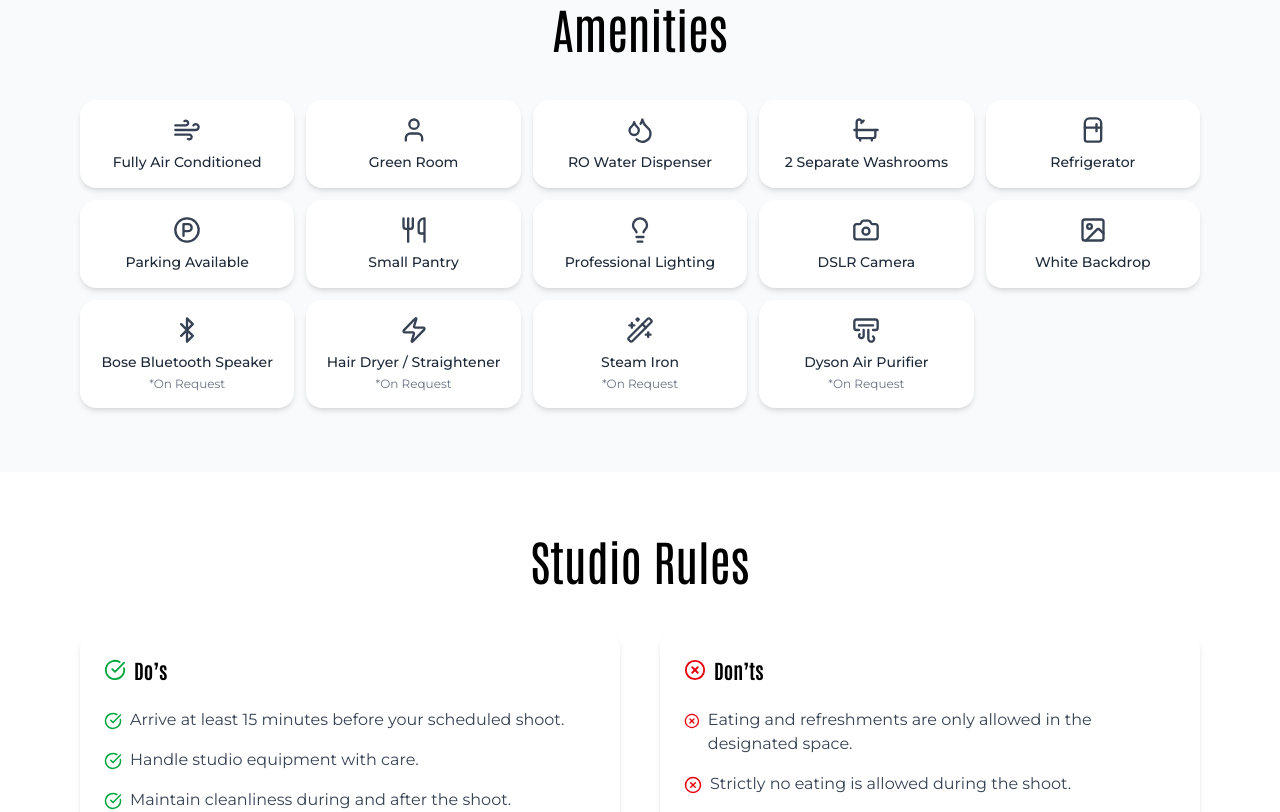
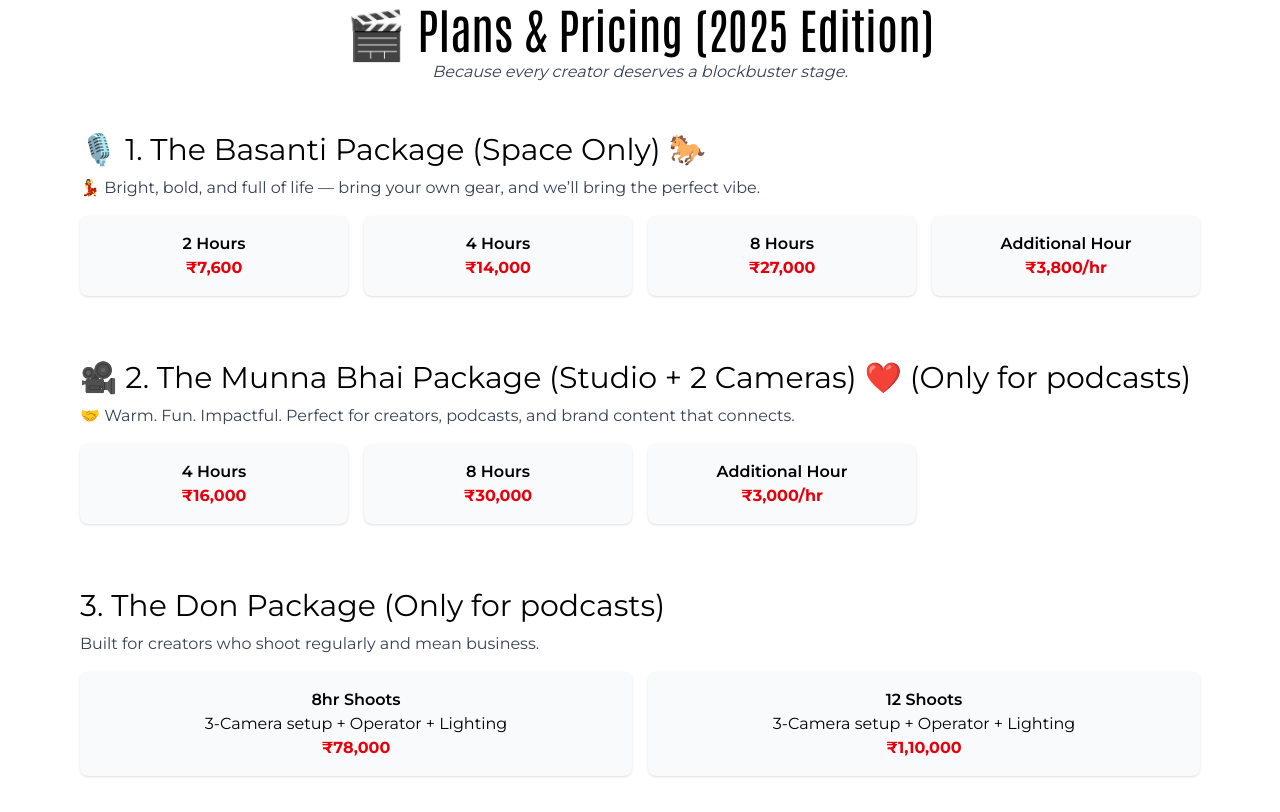
Before and after one commit to tanyasinha2003/filme, a Next.js app: page / in a window 1280 px wide. Shown: the part 3920-4732 px from the top of the page. Built offline with nearby package versions, Linux system fonts and the light colour scheme.

Commit message:
plans and pricings added

```diff
--- a/app/page.js
+++ b/app/page.js
@@ -217,7 +217,6 @@ export default function Home() {
         </motion.h2>
 
         <div className="grid grid-cols-1 sm:grid-cols-2 lg:grid-cols-4 gap-6 max-w-6xl mx-auto">
-
           <div className="relative rounded-2xl overflow-hidden shadow-lg">
             <video
               className="w-full aspect-[9/16] object-cover"
@@ -228,7 +227,6 @@ export default function Home() {
               Your browser does not support the video tag.
             </video>
           </div>
-
 
           <div className="relative rounded-2xl overflow-hidden shadow-lg">
             <video
@@ -241,7 +239,6 @@ export default function Home() {
             </video>
           </div>
 
-
           <div className="relative rounded-2xl overflow-hidden shadow-lg">
             <video
               className="w-full aspect-[9/16] object-cover"
@@ -252,7 +249,6 @@ export default function Home() {
               Your browser does not support the video tag.
             </video>
           </div>
-
 
           <div className="relative rounded-2xl overflow-hidden shadow-lg">
             <video
@@ -407,8 +403,6 @@ export default function Home() {
               discount: true,
               img: "/images/wedding.png",
             },
-
-
           ].map((pkg, i) => (
             <motion.div
               key={i}
@@ -482,6 +476,120 @@ export default function Home() {
             </motion.div>
           ))}
         </div>
+      </section>
+
+      {/* Plans & Pricing Section */}
+      <section className="py-16 px-6 md:px-20 bg-white">
+        {/* Section Heading */}
+        <motion.h2
+          initial={{ opacity: 0 }}
+          whileInView={{ opacity: 1 }}
+          transition={{ duration: 0.7 }}
+          className="text-3xl md:text-5xl font-antonio text-center mb-2"
+        >
+          🎬 Plans & Pricing (2025 Edition)
+        </motion.h2>
+        <p className="text-center text-gray-700 italic mb-12">
+          Because every creator deserves a blockbuster stage.
+        </p>
+
+        {/* Plans */}
+        <div className="space-y-16 max-w-6xl mx-auto">
+          {/* 1. Basanti Package */}
+          <div>
+            <p className="text-2xl md:text-3xl  mb-2">
+              🎙️ 1. The Basanti Package (Space Only) 🐎
+            </p>
+            <p className="text-gray-700 mb-4">
+              💃 Bright, bold, and full of life — bring your own gear, and we’ll
+              bring the perfect vibe.
+            </p>
+
+            <div className="grid grid-cols-2 sm:grid-cols-4 gap-4 text-center">
+              <div className="p-4  rounded-lg shadow-sm bg-gray-50">
+                <p className="font-semibold">2 Hours</p>
+                <p className="text-red-600 font-bold">₹7,600</p>
+              </div>
+              <div className="p-4  rounded-lg shadow-sm bg-gray-50">
+                <p className="font-semibold">4 Hours</p>
+                <p className="text-red-600 font-bold">₹14,000</p>
+              </div>
+              <div className="p-4  rounded-lg shadow-sm bg-gray-50">
+                <p className="font-semibold">8 Hours</p>
+                <p className="text-red-600 font-bold">₹27,000</p>
+              </div>
+              <div className="p-4  rounded-lg shadow-sm bg-gray-50">
+                <p className="font-semibold">Additional Hour</p>
+                <p className="text-red-600 font-bold">₹3,800/hr</p>
+              </div>
+            </div>
+          </div>
+
+          {/* 2. Munna Bhai Package */}
+          <div>
+            <p className="text-2xl md:text-3xl  mb-2">
+              🎥 2. The Munna Bhai Package (Studio + 2 Cameras) ❤️ (Only for podcasts)
+            </p>
+            <p className="text-gray-700 mb-4">
+              🤝 Warm. Fun. Impactful. Perfect for creators, podcasts, and brand
+              content that connects.
+            </p>
+
+            <div className="grid grid-cols-2 sm:grid-cols-4 gap-4 text-center">
+              <div className="p-4  rounded-lg shadow-sm bg-gray-50">
+                <p className="font-semibold">4 Hours</p>
+                <p className="text-red-600 font-bold">₹16,000</p>
+              </div>
+              <div className="p-4  rounded-lg shadow-sm bg-gray-50">
+                <p className="font-semibold">8 Hours</p>
+                <p className="text-red-600 font-bold">₹30,000</p>
+              </div>
+              <div className="p-4  rounded-lg shadow-sm bg-gray-50">
+                <p className="font-semibold">Additional Hour</p>
+                <p className="text-red-600 font-bold">₹3,000/hr</p>
+              </div>
+            </div>
+          </div>
+
+          {/* 3. Don Package */}
+          <div>
+            <p className="text-2xl md:text-3xl mb-2">
+              3. The Don Package (Only for podcasts)
+            </p>
+            <p className="text-gray-700 mb-4">
+              Built for creators who shoot regularly and mean business.
+            </p>
+
+            <div className="grid grid-cols-1 sm:grid-cols-2 gap-4 text-center">
+              <div className="p-4  rounded-lg shadow-sm bg-gray-50">
+                <p className="font-semibold">8hr Shoots</p>
+                <p>3-Camera setup + Operator + Lighting</p>
+                <p className="text-red-600 font-bold">₹78,000</p>
+              </div>
+              <div className="p-4  rounded-lg shadow-sm bg-gray-50">
+                <p className="font-semibold">12 Shoots</p>
+                <p>3-Camera setup + Operator + Lighting</p>
+                <p className="text-red-600 font-bold">₹1,10,000</p>
+              </div>
+            </div>
+          </div>
+        </div>
+
+        {/* Add-On Blockbusters */}
+<div className="mt-16 flex flex-col items-center text-center max-w-3xl mx-auto">
+  <h3 className="text-2xl md:text-3xl mb-2">
+    Add-On Blockbusters
+  </h3>
+  <p className="text-gray-700 mb-4">
+    Any edits on request. Give your content the star treatment.
+  </p>
+  <ul className="list-disc list-inside space-y-2 text-gray-700">
+    <li>Cinematic Edits → on request</li>
+    <li>Reel Cuts / Shorts → on request</li>
+    <li>Custom Set Design & Props → on request</li>
+    <li>BTS “Making Of” Video → on request</li>
+  </ul>
+</div>
       </section>
 
       {/* Amenities Section */}
```
